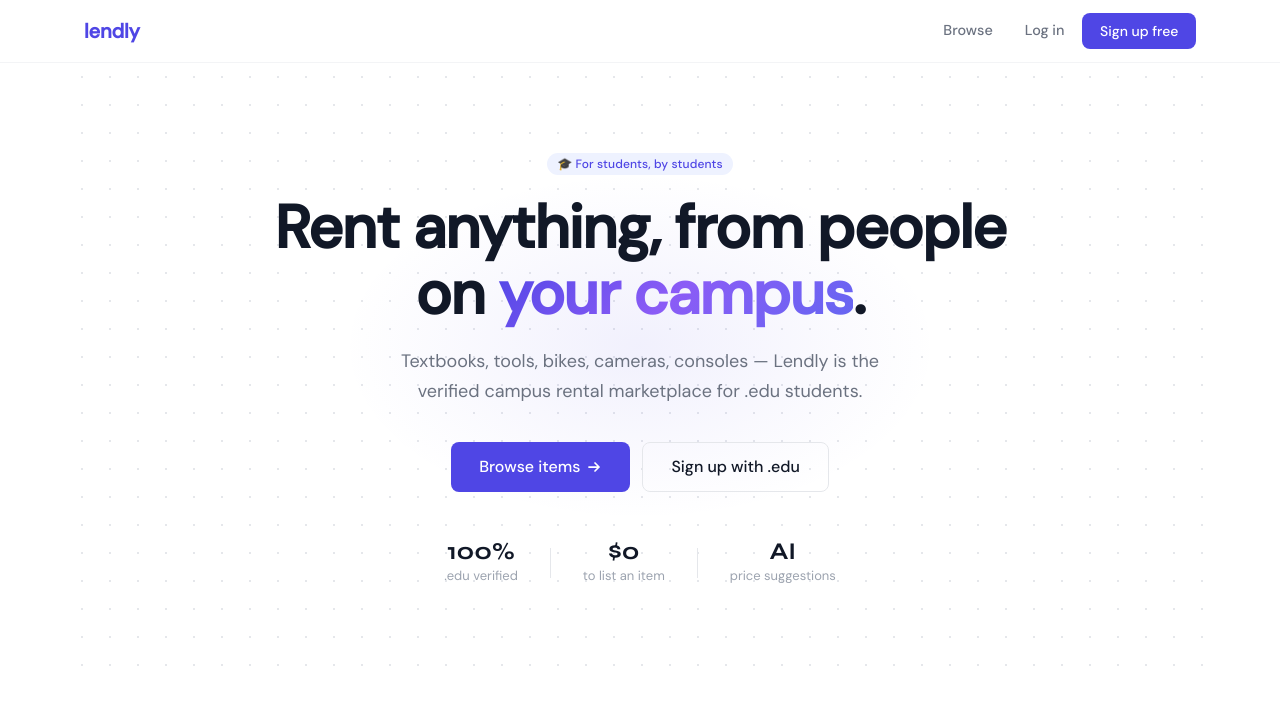
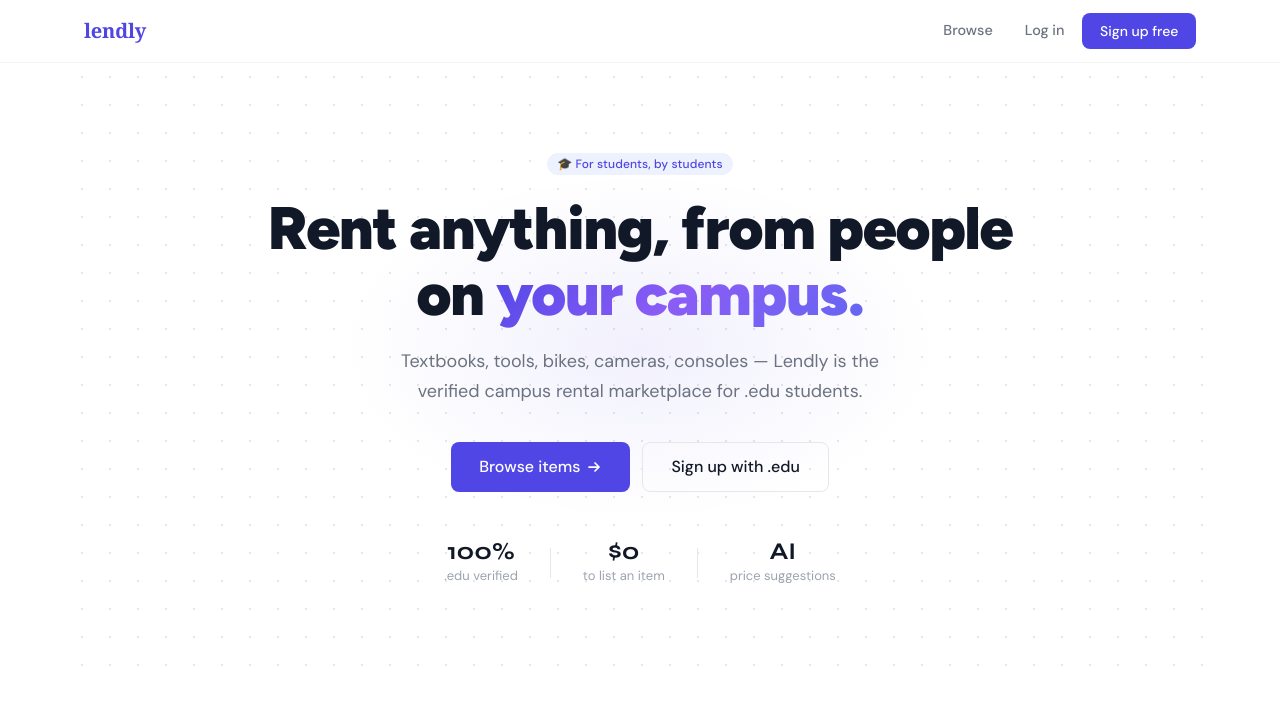
Before and after one commit to aaronmanoj23/Lendly, a Django app: page / in a window 1280 px wide. Shown: the top 706 px of the page. Run offline with Django 5.2, Linux system fonts and the light colour scheme; data that the repository does not hold is empty; some libraries are stand-ins or nearby versions.

Commit message:
new font

```diff
--- a/templates/base.html
+++ b/templates/base.html
@@ -7,7 +7,8 @@
   <title>{% block title %}Lendly{% endblock %}</title>
   <link rel="preconnect" href="https://fonts.googleapis.com" />
   <link rel="preconnect" href="https://fonts.gstatic.com" crossorigin />
-  <link href="https://fonts.googleapis.com/css2?family=Syne:wght@400;500;600;700;800&family=DM+Sans:ital,opsz,wght@0,9..40,300;0,9..40,400;0,9..40,500;1,9..40,300&display=swap" rel="stylesheet" />
+
+  <link href="https://fonts.googleapis.com/css2?family=Figtree:wght@900&family=Syne:wght@400;500;600;700;800&family=DM+Sans:ital,opsz,wght@0,9..40,400;0,9..40,500;0,9..40,700;0,9..40,800&display=swap" rel="stylesheet" />
   <script src="https://cdn.tailwindcss.com"></script>
   <style>
     :root {
@@ -45,7 +46,7 @@
     }
 
     h1, h2, h3, h4, h5 {
-      font-family: var(--font-display);
+      font-family: var(--font-body);
       line-height: 1.15;
       letter-spacing: -0.02em;
       color: var(--text-primary);
--- a/templates/home.html
+++ b/templates/home.html
@@ -14,8 +14,8 @@
     </span>
 
     <h1 class="fade-up fade-up-delay-1"
-        style="font-family:var(--font-body); font-size:clamp(2.4rem,5.5vw,3.75rem); font-weight:700; letter-spacing:-0.02em; color:var(--text-primary); max-width:780px; margin:0 auto 1.25rem; line-height:1.1;">
-      Rent anything, from people<br>on <span class="gradient-text">your campus</span>.
+        style="font-family:'Figtree', sans-serif; font-size:clamp(2.4rem,5.5vw,3.75rem); font-weight:900; letter-spacing:-0.02em; color:var(--text-primary); max-width:780px; margin:0 auto 1.25rem; line-height:1.1; text-align:center;">
+      Rent anything, from people<br>on <span class="gradient-text">your campus.</span>
     </h1>
 
     <p class="fade-up fade-up-delay-2" style="font-size:1.125rem; color:var(--text-secondary); max-width:520px; margin:0 auto 2.25rem; line-height:1.65;">
--- a/templates/partials/navbar.html
+++ b/templates/partials/navbar.html
@@ -2,7 +2,7 @@
 <nav class="bg-white border-b border-gray-100 sticky top-0 z-40" style="backdrop-filter: blur(12px); background: rgba(255,255,255,0.92);">
   <div class="max-w-6xl mx-auto px-5 py-0 flex items-center justify-between" style="height: 62px;">
 
-    <a href="{% url 'home' %}" style="text-decoration: none; font-family: var(--font-body); font-size: 1.25rem; font-weight: 700; color: var(--indigo); letter-spacing: -0.01em;">lendly</a>
+    <a href="{% url 'home' %}" style="text-decoration: none; font-family: Georgia, 'Times New Roman', serif; font-size: 1.25rem; font-weight: 900; color: var(--indigo); letter-spacing: -0.01em;">lendly</a>
 
     <div class="hidden md:flex items-center gap-1">
       <a href="{% url 'browse' %}" style="padding: 0.4rem 0.875rem; font-size: 0.9rem; font-weight: 500; color: var(--text-secondary); border-radius: var(--radius-sm); text-decoration: none; transition: color 0.15s, background 0.15s;"
```
